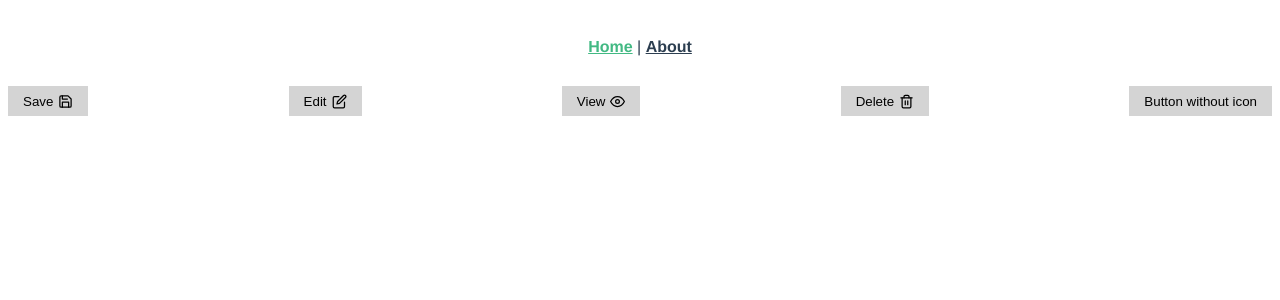
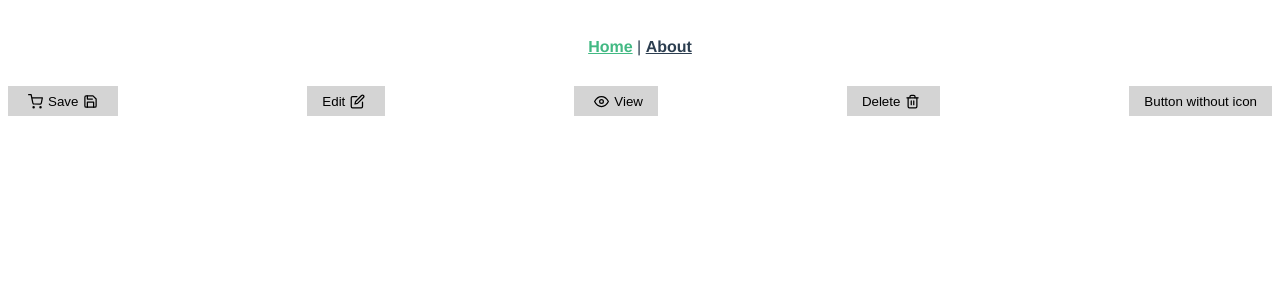
Before and after one commit to devKR2911/findwise-evaluation, a Vue app: page / in a window 1280 px wide. Shown: the top 300 px of the page. Built offline with nearby package versions, Linux system fonts and the light colour scheme.

Commit message:
added shopping cart icon and udated button component to handle left and right icons

```diff
--- a/src/components/core/Button/Button.vue
+++ b/src/components/core/Button/Button.vue
@@ -1,8 +1,9 @@
 <template>
     <div>
         <button class="base-button" :title="info">
+            <slot name="left-icon"></slot>
             {{ label }}
-            <slot name="icon"></slot>
+            <slot name="right-icon"></slot>
         </button>
     </div>
 </template>
@@ -44,7 +45,7 @@ export default defineComponent({
     min-height: 30px;
     img {
         max-width: 20px;
-        margin-left: 5px;
+        margin: 0 5px;
         max-height: 15px;
     }
 }
--- a/src/views/HomeView.vue
+++ b/src/views/HomeView.vue
@@ -1,26 +1,34 @@
 <template>
   <div class="home">
     <div class="button-container">
-      <CButton label="Save" info="This is a Save button">
-        <template v-slot:icon>
+
+      <CButton label="Save" info="This is a Save button having icon on both sides">
+        <template v-slot:right-icon>
           <img src="@/assets/icons/save.svg" alt="Save Icon" />
         </template>
+        <template v-slot:left-icon>
+          <img src="@/assets/icons/shopping-cart.svg" alt="Save Icon" />
+        </template>
       </CButton>
-      <CButton label="Edit" info="This is an Edit button">
-        <template v-slot:icon>
+
+      <CButton label="Edit" info="This is an Edit button having icon on right">
+        <template v-slot:right-icon>
           <img src="@/assets/icons/edit.svg" alt="Edit Icon" />
         </template>
       </CButton>
-      <CButton label="View" info="This is a View button">
-        <template v-slot:icon>
+
+      <CButton label="View" info="This is a View button having icon on left">
+        <template v-slot:left-icon>
           <img src="@/assets/icons/view.svg" alt="View Icon" />
         </template>
       </CButton>
+
       <CButton label="Delete" info="This is a Delete button">
-        <template v-slot:icon>
+        <template v-slot:right-icon>
           <img src="@/assets/icons/delete.svg" alt="Delete Icon" />
         </template>
       </CButton>
+
       <CButton label="Button without icon"></CButton>
     </div>
   </div>
```
Also changed, not shown: src/assets/icons/shopping-cart.svg (added).
